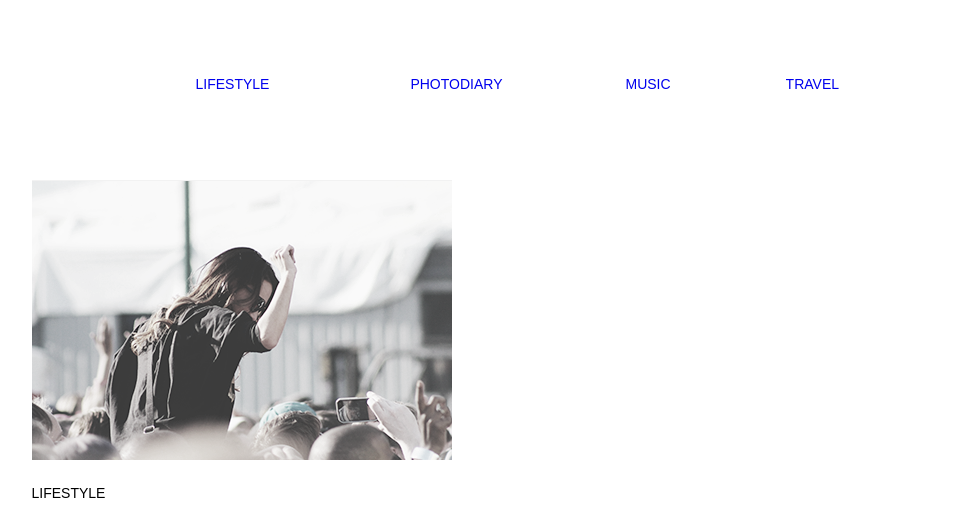
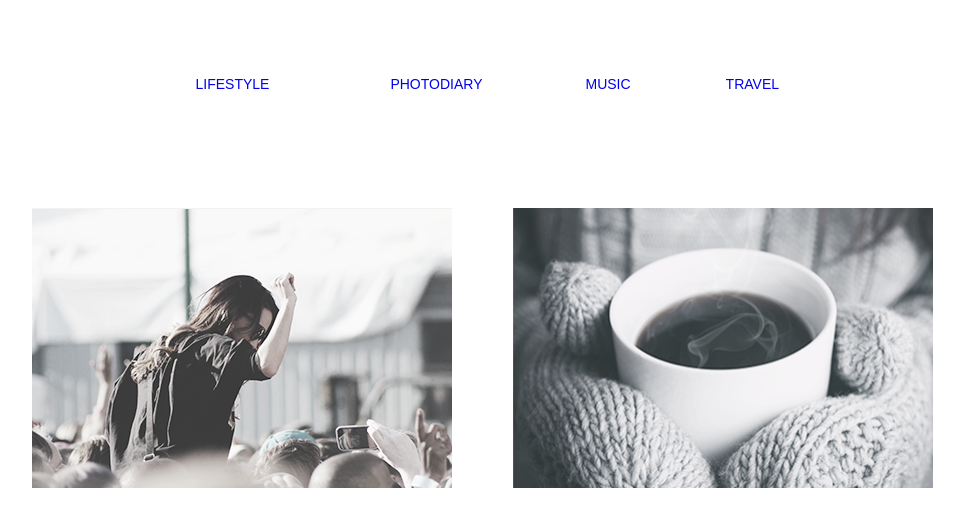
Before and after one commit to DShekhovtsov/goit-fe-course, a plain HTML site: page Module-2/index.html in a window 1280 px wide. Shown: the top 511 px of the page, without its empty margins (158-1122 px from the left). Drawn offline with Linux system fonts and the light colour scheme.

Commit message:
position ok

```diff
--- a/Module-2/CSS/style.css
+++ b/Module-2/CSS/style.css
@@ -1,3 +1,10 @@
+html{
+  box-sizing: border-box;
+}
+
+*, *::before, *::after{
+  box-sizing: inherit;
+}
 body {
   padding: 0px; /* Поля вокруг текста */
   margin: 0px auto; /* Выравниваем по центру */
@@ -19,7 +26,7 @@ header {
 nav.main-nav {
   width: 901px;
   margin: 0px;
-  padding: 72px 0px;
+  padding: 72px 0px 100px 0px;
   font-size: 0px;
   }
 
@@ -32,7 +39,7 @@ ul {
  text-decoration: none;
  color: #666666;
 }
-ul a:hover {
+li a:hover {
   color: #0099ff;
 }
 li {
@@ -58,12 +65,11 @@ li {
       display: block;
       overflow: hidden;
       transition: 0,7s all;
-      padding-right: 20px;
       font-size: 14px;
-
     }
 
 main{
+  font-size: 0px;
   width: 901px; /* Ширина элемента в пикселах */
   margin: 0px auto;
 }
@@ -72,16 +78,18 @@ section {
 }
 
 .block-1 {
+  margin: 0px;
+  margin-right: 61px;
   width: 420px;
   display: inline-block;
   height: 475px;
-  width: 50%;
+
 }
 .block-2 {
+
   width: 420px;
   display: inline-block;
   height: 475px;
-  width: 50%;
 }
 
 .h2 {
@@ -92,3 +100,6 @@ section {
   text-decoration: none;
   color: #666666;
 }
+p{
+  font-size: 14px;
+}
--- a/Module-2/index.html
+++ b/Module-2/index.html
@@ -30,7 +30,7 @@
     <main>
       <h1 hidden>Hidden this massage</h1>
       <section class="section-1">
-<div class="block-1">
+      <div class="block-1">
   <img src="./img/image-1.png" alt="Lifestyle" title="Lifestyle"/>
         <p class="pui-1">LIFESTYLE</p>
         <h2 class="h2" id="h2-1">More than just a music festival</h2>
@@ -51,7 +51,7 @@
           consectetur quas veritatis voluptates adipisci deleniti ex eligendi
           earum doloremque.
         </p>
-      </div class="block-2">
+      </div>
       </section>
       <section class="section-2">
         <div class="block-3">
```
